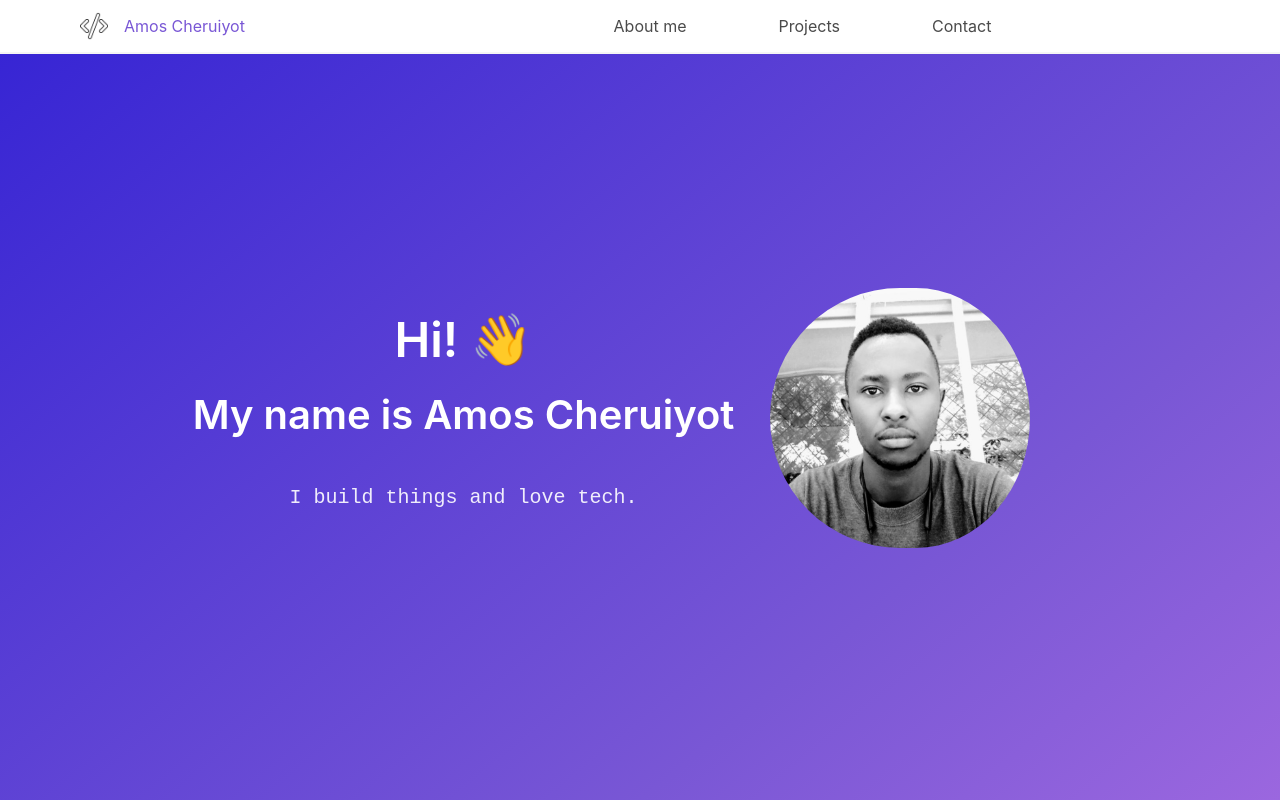
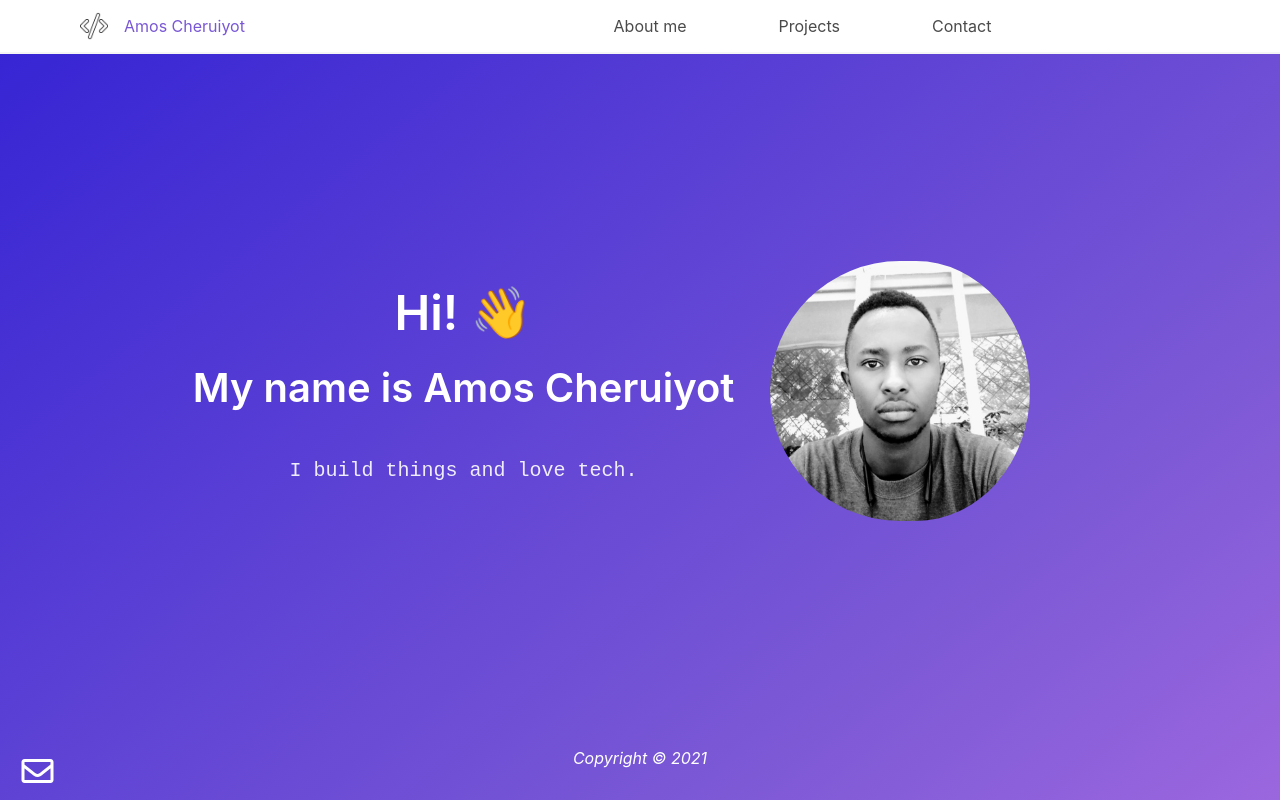
Before and after one commit to murdhawke/portfolio, a Vue app: page / in a window 1280 px wide. Built offline with nearby package versions, Linux system fonts and the light colour scheme.

Commit message:
Finished home

```diff
--- a/package.json
+++ b/package.json
@@ -8,6 +8,9 @@
     "lint": "vue-cli-service lint"
   },
   "dependencies": {
+    "@fortawesome/fontawesome-svg-core": "^1.2.34",
+    "@fortawesome/free-solid-svg-icons": "^5.15.2",
+    "@fortawesome/vue-fontawesome": "^2.0.2",
     "buefy": "^0.9.4",
     "core-js": "^3.6.5",
     "vue": "^2.6.11",
--- a/public/index.html
+++ b/public/index.html
@@ -5,6 +5,12 @@
     <meta http-equiv="X-UA-Compatible" content="IE=edge">
     <meta name="viewport" content="width=device-width,initial-scale=1.0">
     <link rel="icon" href="<%= BASE_URL %>favicon.ico">
+    <link
+      rel="stylesheet"
+      href="https://use.fontawesome.com/releases/v5.6.3/css/all.css"
+      integrity="sha384-UHRtZLI+pbxtHCWp1t77Bi1L4ZtiqrqD80Kn4Z8NTSRyMA2Fd33n5dQ8lWUE00s/"
+      crossorigin="anonymous"
+    />
     <title><%= htmlWebpackPlugin.options.title %></title>
   </head>
   <body>
--- a/src/views/Home.vue
+++ b/src/views/Home.vue
@@ -1,6 +1,7 @@
 <template>
     <div id="home">
         <section class="hero is-fullheight-with-navbar is-primary is-bold">
+            <div class="hero-head"></div>
             <div class="hero-body">
                 <div class="container">
                     <div class="columns">
@@ -18,6 +19,14 @@
                     </div>
                 </div>
             </div>
+            <span class="icon" shadow id="mail-icon">
+                        <router-link to="/contacts">
+                            <i class="far fa-envelope fa-2x"></i>
+                        </router-link>
+            </span>
+           <div class="hero-foot" >
+                <h3 id="copyright" class="has-text-centered"><i>Copyright &copy; 2021</i></h3>
+                </div>
         </section>
     </div>
 </template>
@@ -37,4 +46,19 @@ export default {
 padding-top: 3%;
 margin-left: 10%;
 }
+#copyright {
+    padding-bottom: 30px;
+}
+#home-btn {
+    padding-top: 100px;
+}
+#mail-icon {
+    position: absolute;
+    left: 2%;
+    bottom: 2%;
+}
+i {
+    text-decoration: none;
+    color: white;
+}
 </style>
```
Also changed, not shown: 1 other file (tests, documents, lock files or other folders).
